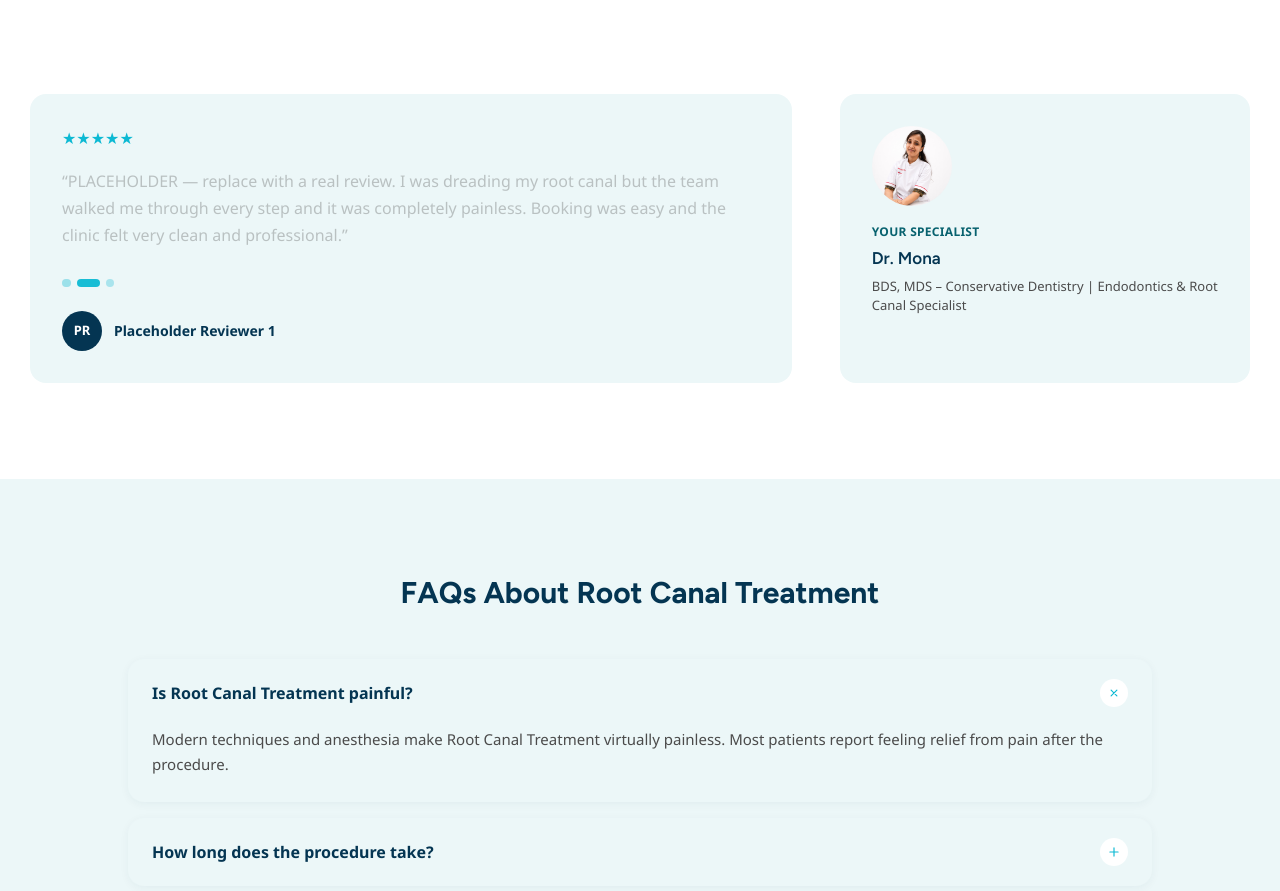
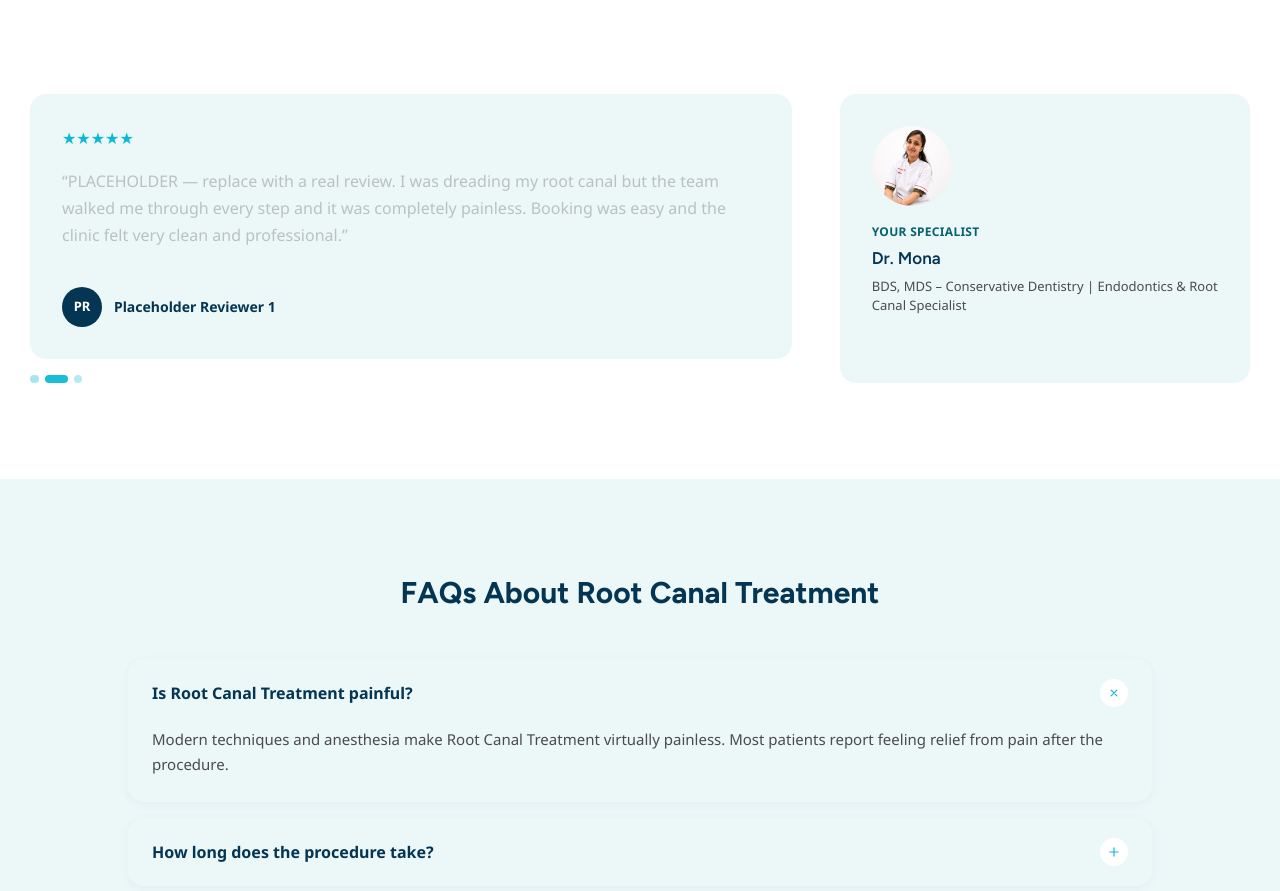
Before and after one commit to Sk-buddy/Ranco-Dental, a Next.js app: page /rct-dentist-noida/ in a window 1280 px wide. Shown: the part 2726-3617 px from the top of the page. Built offline with nearby package versions, Linux system fonts and the light colour scheme.

Commit message:
Move testimonial dots outside the card, below the whole slide

```diff
--- a/src/components/TestimonialCarousel.tsx
+++ b/src/components/TestimonialCarousel.tsx
@@ -44,7 +44,8 @@ export default function TestimonialCarousel({ items }: { items: Testimonial[] })
   if (!active) return null;
 
   return (
-    <figure className="flex h-full flex-col gap-4 rounded-2xl bg-[var(--color-tint)] p-6 sm:p-8">
+    <div className="flex h-full flex-col gap-4">
+      <figure className="flex flex-1 flex-col gap-4 rounded-2xl bg-[var(--color-tint)] p-6 sm:p-8">
         <div className="flex items-center gap-1.5 text-[var(--color-teal)]" aria-hidden>
           {"★★★★★"}
         </div>
@@ -53,6 +54,15 @@ export default function TestimonialCarousel({ items }: { items: Testimonial[] })
             &ldquo;{active.quote}&rdquo;
           </blockquote>
         </FadeIn>
+
+        <figcaption className="mt-auto flex items-center gap-3 pt-2">
+          <span className="flex h-10 w-10 shrink-0 items-center justify-center rounded-full bg-[var(--color-navy)] text-[13px] font-semibold text-white">
+            {initials(active.name)}
+          </span>
+          <span className="text-[14px] font-semibold text-[var(--color-navy)]">{active.name}</span>
+        </figcaption>
+      </figure>
+
       {items.length > 1 && (
         <div className="flex items-center gap-1.5" role="tablist" aria-label="Reviews">
           {items.map((_, i) => (
@@ -72,13 +82,6 @@ export default function TestimonialCarousel({ items }: { items: Testimonial[] })
           ))}
         </div>
       )}
-
-      <figcaption className="mt-auto flex items-center gap-3 pt-2">
-        <span className="flex h-10 w-10 shrink-0 items-center justify-center rounded-full bg-[var(--color-navy)] text-[13px] font-semibold text-white">
-          {initials(active.name)}
-        </span>
-        <span className="text-[14px] font-semibold text-[var(--color-navy)]">{active.name}</span>
-      </figcaption>
-    </figure>
+    </div>
   );
 }
```
Lines whose indentation alone changed are shown as unchanged.
